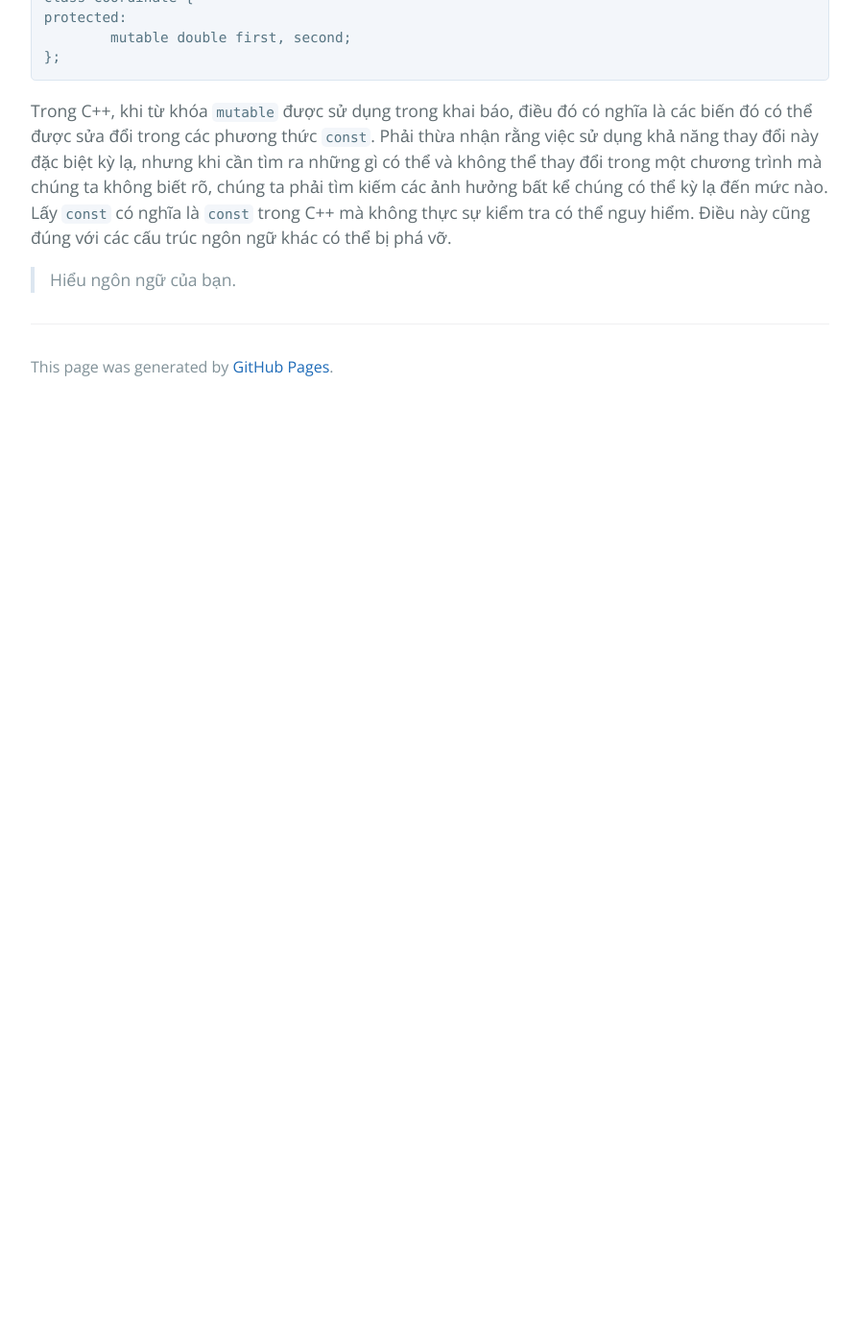
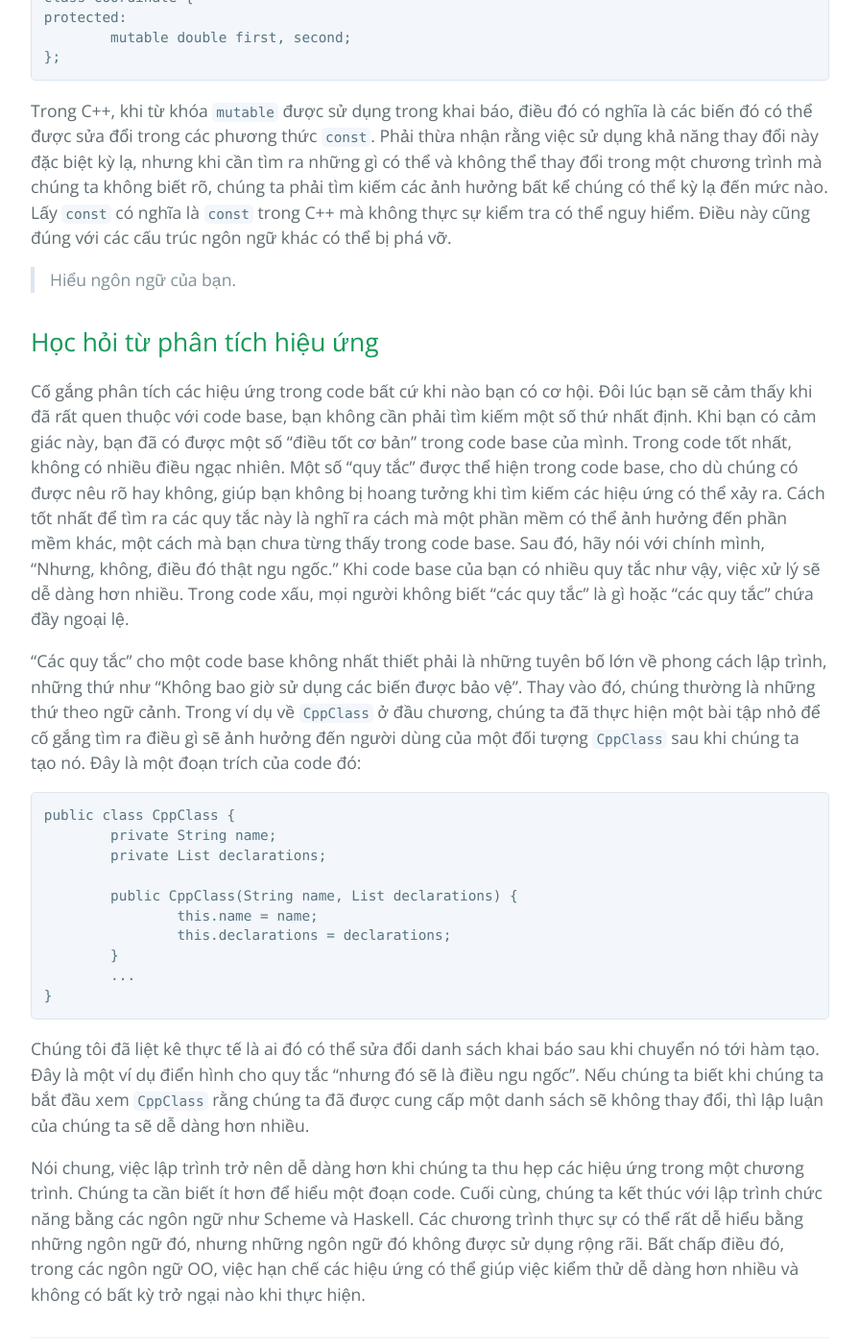
Before and after one commit to HaiBV/haibv.github.io, a Jekyll site: the page built from working-effectively-with-legacy-code/chapter-11-i-need-to-make-a-change-what-methods-should-i-test.md, in a window 1280 px wide and 1400 px high, scrolled down 15508 px. Shown: the whole window at 96% size, without its empty margins (192-1087 px from the left). Built offline with Jekyll 4.4.1, drawn with Linux system fonts in a browser that asks for light colours; our own code applies the rules of GitHub Pages for plain Markdown files; before the commit the page ends 15934 px from its top, so only the background shows below that.

Commit message:
Book - Working Efectively with Legacy Code - P2 - C11

````diff
--- a/working-effectively-with-legacy-code/chapter-11-i-need-to-make-a-change-what-methods-should-i-test.md
+++ b/working-effectively-with-legacy-code/chapter-11-i-need-to-make-a-change-what-methods-should-i-test.md
@@ -400,3 +400,26 @@ protected:
 Trong C++, khi từ khóa `mutable` được sử dụng trong khai báo, điều đó có nghĩa là các biến đó có thể được sửa đổi trong các phương thức `const`. Phải thừa nhận rằng việc sử dụng khả năng thay đổi này đặc biệt kỳ lạ, nhưng khi cần tìm ra những gì có thể và không thể thay đổi trong một chương trình mà chúng ta không biết rõ, chúng ta phải tìm kiếm các ảnh hưởng bất kể chúng có thể kỳ lạ đến mức nào. Lấy `const` có nghĩa là `const` trong C++ mà không thực sự kiểm tra có thể nguy hiểm. Điều này cũng đúng với các cấu trúc ngôn ngữ khác có thể bị phá vỡ.
 
 > Hiểu ngôn ngữ của bạn.
+
+## Học hỏi từ phân tích hiệu ứng
+
+Cố gắng phân tích các hiệu ứng trong code bất cứ khi nào bạn có cơ hội. Đôi lúc bạn sẽ cảm thấy khi đã rất quen thuộc với code base, bạn không cần phải tìm kiếm một số thứ nhất định. Khi bạn có cảm giác này, bạn đã có được một số "điều tốt cơ bản" trong code base của mình. Trong code tốt nhất, không có nhiều điều ngạc nhiên. Một số "quy tắc" được thể hiện trong code base, cho dù chúng có được nêu rõ hay không, giúp bạn không bị hoang tưởng khi tìm kiếm các hiệu ứng có thể xảy ra. Cách tốt nhất để tìm ra các quy tắc này là nghĩ ra cách mà một phần mềm có thể ảnh hưởng đến phần mềm khác, một cách mà bạn chưa từng thấy trong code base. Sau đó, hãy nói với chính mình, "Nhưng, không, điều đó thật ngu ngốc." Khi code base của bạn có nhiều quy tắc như vậy, việc xử lý sẽ dễ dàng hơn nhiều. Trong code xấu, mọi người không biết "các quy tắc" là gì hoặc "các quy tắc" chứa đầy ngoại lệ.
+
+"Các quy tắc" cho một code base không nhất thiết phải là những tuyên bố lớn về phong cách lập trình, những thứ như "Không bao giờ sử dụng các biến được bảo vệ". Thay vào đó, chúng thường là những thứ theo ngữ cảnh. Trong ví dụ về `CppClass` ở đầu chương, chúng ta đã thực hiện một bài tập nhỏ để cố gắng tìm ra điều gì sẽ ảnh hưởng đến người dùng của một đối tượng `CppClass` sau khi chúng ta tạo nó. Đây là một đoạn trích của code đó:
+
+```Java
+public class CppClass {
+	private String name;
+	private List declarations;
+
+	public CppClass(String name, List declarations) {
+		this.name = name;
+		this.declarations = declarations;
+	}
+	...
+}
+```
+
+Chúng tôi đã liệt kê thực tế là ai đó có thể sửa đổi danh sách khai báo sau khi chuyển nó tới hàm tạo. Đây là một ví dụ điển hình cho quy tắc "nhưng đó sẽ là điều ngu ngốc". Nếu chúng ta biết khi chúng ta bắt đầu xem `CppClass` rằng chúng ta đã được cung cấp một danh sách sẽ không thay đổi, thì lập luận của chúng ta sẽ dễ dàng hơn nhiều.
+
+Nói chung, việc lập trình trở nên dễ dàng hơn khi chúng ta thu hẹp các hiệu ứng trong một chương trình. Chúng ta cần biết ít hơn để hiểu một đoạn code. Cuối cùng, chúng ta kết thúc với lập trình chức năng bằng các ngôn ngữ như Scheme và Haskell. Các chương trình thực sự có thể rất dễ hiểu bằng những ngôn ngữ đó, nhưng những ngôn ngữ đó không được sử dụng rộng rãi. Bất chấp điều đó, trong các ngôn ngữ OO, việc hạn chế các hiệu ứng có thể giúp việc kiểm thử dễ dàng hơn nhiều và không có bất kỳ trở ngại nào khi thực hiện.
````
